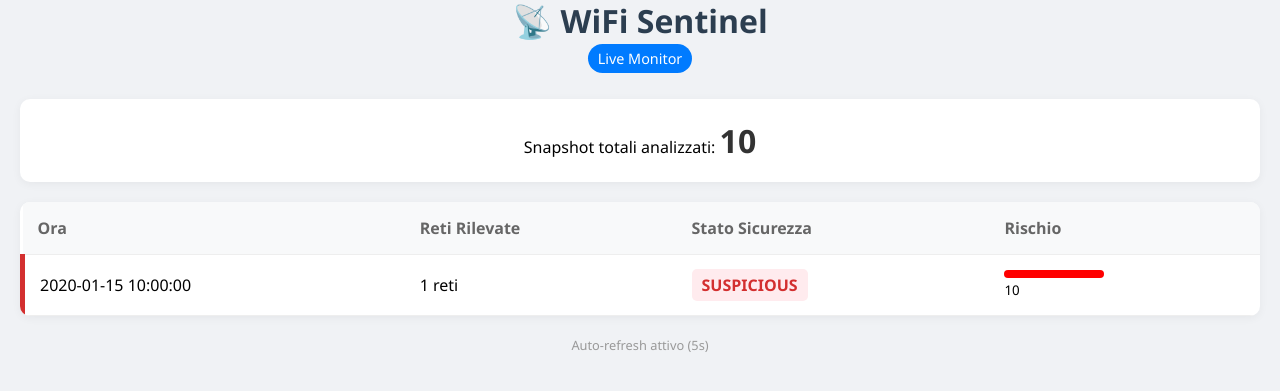
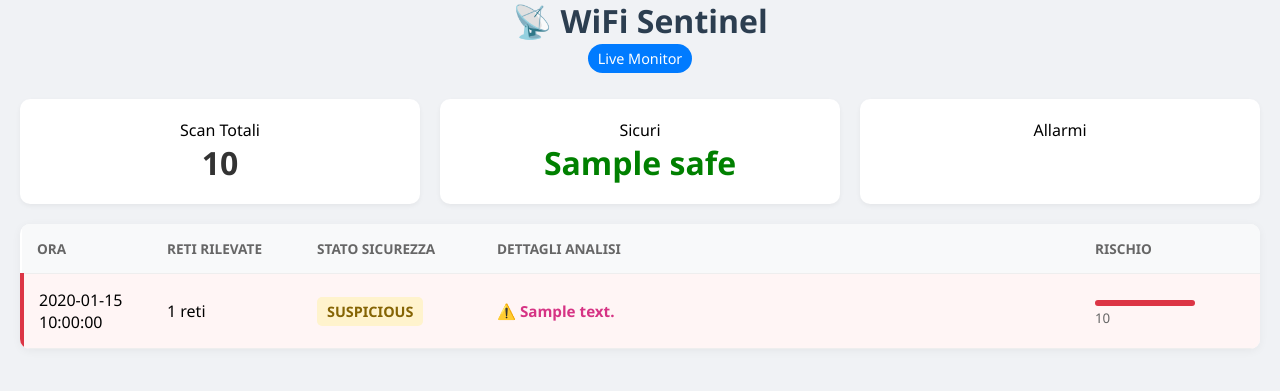
Before and after one commit to n-durso/wifi-sentinel, a Flask app: template sentinel-web/templates/index.html in a window 1280 px wide. Shown: the part 42-433 px from the top of the page. Run offline with Flask 3, Linux system fonts and the light colour scheme; the template is opened without the code that fills it: most values are stand-ins (such as "Sample title", 1, 10 or a date in 2020); some libraries are stand-ins or nearby versions.

Commit message:
aggiunta la colonna dei dettagli, e il numero di reti totali, sicure e non sicure

```diff
--- a/sentinel-web/templates/index.html
+++ b/sentinel-web/templates/index.html
@@ -2,11 +2,11 @@
 <html lang="it">
 <head>
     <meta charset="UTF-8">
-    <meta http-equiv="refresh" content="10">
+    <meta http-equiv="refresh" content="20">
     <title>WiFi Sentinel Dashboard</title>
     <style>
         body { font-family: 'Segoe UI', Tahoma, Geneva, Verdana, sans-serif; background-color: #f0f2f5; margin: 0; padding: 20px; }
-        .container { max_width: 1000px; margin: 0 auto; }
+        .container { max_width: 1200px; margin: 0 auto; }
 
         /* Intestazione */
         header { text-align: center; margin-bottom: 30px; }
@@ -14,19 +14,31 @@
         .badge { background: #007bff; color: white; padding: 5px 10px; border-radius: 15px; font-size: 0.9em; }
 
         /* Card Statistiche */
-        .stats-box { background: white; padding: 20px; border-radius: 10px; box-shadow: 0 2px 10px rgba(0,0,0,0.05); text-align: center; margin-bottom: 20px; }
+        .stats-row { display: flex; justify-content: space-between; gap: 20px; margin-bottom: 20px; }
+        .card { background: white; flex: 1; padding: 20px; border-radius: 10px; text-align: center; box-shadow: 0 2px 5px rgba(0,0,0,0.05); }
         .big-number { font-size: 2em; font-weight: bold; color: #333; }
 
         /* Tabella */
         table { width: 100%; border-collapse: collapse; background: white; border-radius: 10px; overflow: hidden; box-shadow: 0 2px 10px rgba(0,0,0,0.05); }
         th, td { padding: 15px; text-align: left; border-bottom: 1px solid #eee; }
-        th { background-color: #f8f9fa; color: #666; font-weight: 600; }
+        th { background-color: #f8f9fa; color: #666; font-weight: 600; text-transform: uppercase; font-size: 0.85em; }
 
         /* Colori per lo stato */
-        .status-SAFE { color: green; font-weight: bold; background: #e8f5e9; padding: 5px 10px; border-radius: 5px; }
-        .status-ALERT, .status-SUSPICIOUS { color: #d32f2f; font-weight: bold; background: #ffebee; padding: 5px 10px; border-radius: 5px; }
+        .status-badge { padding: 5px 10px; border-radius: 5px; font-weight: bold; font-size: 0.9em; display: inline-block; }
+        .status-SAFE { color: #155724; background-color: #d4edda; }
+        .status-SUSPICIOUS { color: #856404; background-color: #fff3cd; }
+        .status-EVIL_TWIN, .status-ALERT { color: #721c24; background-color: #f8d7da; }
 
-        .row-alert { border-left: 5px solid #d32f2f; }
+        /* Evidenzia riga allarme */
+        .row-alert { background-color: #fff5f5; border-left: 4px solid #dc3545; }
+
+        /* Stile per i dettagli */
+        .details-text { color: #555; font-size: 0.95em; }
+        .alert-text { color: #d63384; font-weight: bold; } /* Colore per evidenziare il testo dell'errore */
+
+        /* Barra Rischio */
+        .risk-bar-bg { background:#eee; width:100px; height:6px; border-radius:3px; margin-top: 5px; }
+        .risk-bar-fill { height:100%; border-radius:3px; transition: width 0.3s; }
     </style>
 </head>
 <body>
@@ -36,44 +48,63 @@
             <span class="badge">Live Monitor</span>
         </header>
 
-        <div class="stats-box">
-            <span>Snapshot totali analizzati:</span>
-            <span class="big-number">{{ stats.total }}</span>
+        <div class="stats-row">
+            <div class="card">
+                <div>Scan Totali</div>
+                <div class="big-number">{{ stats.total }}</div>
+            </div>
+            <div class="card">
+                <div>Sicuri</div>
+                <div class="big-number" style="color: green;">{{ stats.safe }}</div>
+            </div>
+            <div class="card">
+                <div>Allarmi</div>
+                <div class="big-number" style="color: red;">{{ stats.alert }}</div>
+            </div>
         </div>
 
         <table>
             <thead>
                 <tr>
-                    <th>Ora</th>
-                    <th>Reti Rilevate</th>
-                    <th>Stato Sicurezza</th>
-                    <th>Rischio</th>
+                    <th style="width: 100px;">Ora</th>
+                    <th style="width: 120px;">Reti Rilevate</th>
+                    <th style="width: 150px;">Stato Sicurezza</th>
+                    <th>Dettagli Analisi</th> <th style="width: 150px;">Rischio</th>
                 </tr>
             </thead>
             <tbody>
                 {% for snap in snapshots %}
                 <tr class="{% if snap.status != 'SAFE' %}row-alert{% endif %}">
                     <td>{{ snap.time }}</td>
+
                     <td>{{ snap.net_count }} reti</td>
+
                     <td>
-                        <span class="status-{{ snap.status }}">
+                        <span class="status-badge status-{{ snap.status }}">
                             {{ snap.status }}
                         </span>
                     </td>
+
+                    <td class="details-text">
+                        {% if snap.details %}
+                            <span class="alert-text">⚠️ {{ snap.details }}</span>
+                        {% else %}
+                            <span style="color: #aaa;">- Nessuna anomalia -</span>
+                        {% endif %}
+                    </td>
+
                     <td>
-                        <div style="background:#eee; width:100px; height:8px; border-radius:4px;">
-                            <div style="background:{% if snap.score > 0.5 %}red{% else %}green{% endif %}; width:{{ snap.score * 100 }}px; height:100%; border-radius:4px; max-width:100%;"></div>
+                        <div class="risk-bar-bg">
+                            <div class="risk-bar-fill"
+                                 style="width: {{ snap.score * 50 }}px; background: {% if snap.score > 0.5 %}#dc3545{% else %}#28a745{% endif %}; max-width: 100%;">
+                            </div>
                         </div>
-                        <small>{{ snap.score }}</small>
+                        <small style="color: #666;">{{ snap.score }}</small>
                     </td>
                 </tr>
                 {% endfor %}
             </tbody>
         </table>
-
-        <p style="text-align: center; color: #999; margin-top: 20px; font-size: 0.8em;">
-            Auto-refresh attivo (5s)
-        </p>
     </div>
 </body>
 </html>
```
